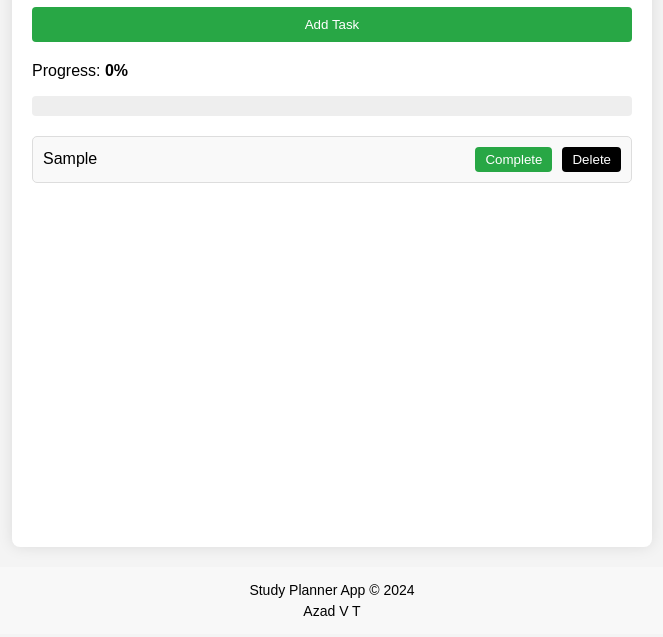
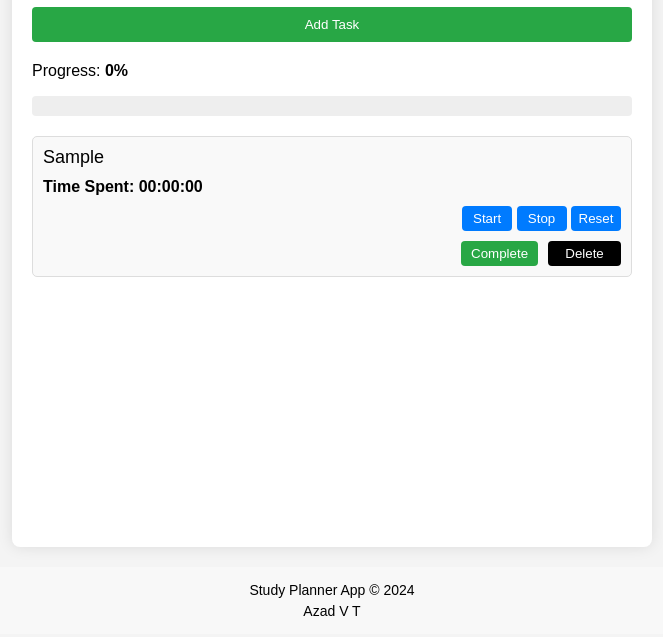
Before and after one commit to azadvt/study_planner, a plain HTML site: page index.html in a window 1280 px wide. Both pictures are taken after typing "Sample" into the empty fields and a click on the button "Add Task". Shown: the part 163-800 px from the top of the page, without its empty margins (308-971 px from the left). Drawn offline with Linux system fonts and the light colour scheme.

Commit message:
timer added

```diff
--- a/script.js
+++ b/script.js
@@ -16,6 +16,14 @@ function renderTasks() {
 		}
 		taskDiv.innerHTML = `
             <span>${task.name}</span>
+            <div class="time-tracker">
+                <span>Time Spent: ${formatTime(task.timeSpent)}</span>
+               <div>
+			    <button onclick="startTimer(${index})">Start</button>
+                <button onclick="stopTimer(${index})">Stop</button>
+                <button onclick="resetTimer(${index})">Reset</button>
+				</div>
+            </div>
             <div class="task-actions">
                 <button onclick="toggleTask(${index})">${
 			task.completed ? 'Undo' : 'Complete'
@@ -28,10 +36,42 @@ function renderTasks() {
 	updateProgress();
 }
 
+function formatTime(seconds) {
+	const hrs = Math.floor(seconds / 3600);
+	const mins = Math.floor((seconds % 3600) / 60);
+	const secs = seconds % 60;
+	return `${hrs.toString().padStart(2, '0')}:${mins
+		.toString()
+		.padStart(2, '0')}:${secs.toString().padStart(2, '0')}`;
+}
+
+let timerIntervals = {};
+
+function startTimer(index) {
+	if (timerIntervals[index]) return;
+	timerIntervals[index] = setInterval(() => {
+		tasks[index].timeSpent = (tasks[index].timeSpent || 0) + 1;
+		localStorage.setItem('tasks', JSON.stringify(tasks));
+		renderTasks();
+	}, 1000);
+}
+
+function stopTimer(index) {
+	clearInterval(timerIntervals[index]);
+	delete timerIntervals[index];
+}
+
+function resetTimer(index) {
+	stopTimer(index);
+	tasks[index].timeSpent = 0;
+	localStorage.setItem('tasks', JSON.stringify(tasks));
+	renderTasks();
+}
+
 function addTask() {
 	const taskName = taskInput.value.trim();
 	if (taskName) {
-		tasks.push({ name: taskName, completed: false });
+		tasks.push({ name: taskName, completed: false, timeSpent: 0 });
 		localStorage.setItem('tasks', JSON.stringify(tasks));
 		taskInput.value = '';
 		renderTasks();
--- a/styles.css
+++ b/styles.css
@@ -58,9 +58,10 @@ h1 {
 	border: 1px solid #ddd;
 	border-radius: 5px;
 	background: #f9f9f9;
-	display: flex;
-	justify-content: space-between;
-	align-items: center;
+}
+.task > span {
+	font-size: 18px;
+	word-break: break-all;
 }
 .progress {
 	margin-bottom: 20px;
@@ -74,7 +75,7 @@ h1 {
 	margin-top: 5px;
 }
 
-.task.completed span {
+.task.completed > span {
 	text-decoration: line-through;
 	color: #751212;
 }
@@ -101,7 +102,11 @@ h1 {
 
 .task-actions {
 	display: flex;
+	flex-direction: row;
 	gap: 10px;
+	margin-top: 10px;
+	width: 160px;
+	margin-left: auto;
 }
 
 .task-actions button {
@@ -110,6 +115,7 @@ h1 {
 	cursor: pointer;
 	border-radius: 4px;
 	transition: background 0.3s;
+	width: 100%;
 }
 
 .task-actions button:nth-child(1) {
@@ -144,6 +150,7 @@ h1 {
 		flex-direction: column;
 		align-items: flex-start;
 	}
+
 	.task span {
 		margin-bottom: 10px;
 	}
@@ -165,3 +172,32 @@ footer p {
 	margin: 5px 0;
 	font-size: 14px;
 }
+
+.time-tracker {
+	display: flex;
+	flex-direction: column;
+	gap: 10px;
+	margin-top: 10px;
+}
+
+.time-tracker > div {
+	margin-left: auto;
+}
+.time-tracker span {
+	font-weight: bold;
+}
+
+.time-tracker button {
+	padding: 5px;
+	border: none;
+	cursor: pointer;
+	border-radius: 4px;
+	background-color: #007bff;
+	color: white;
+	width: 50px;
+	height: 25px;
+}
+
+.time-tracker button:hover {
+	background-color: #0056b3;
+}
```
